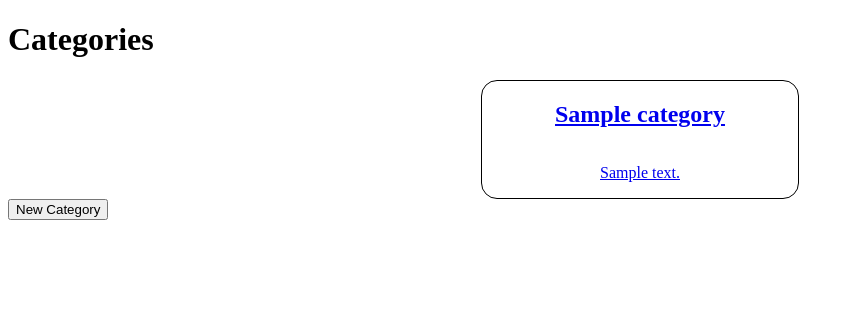
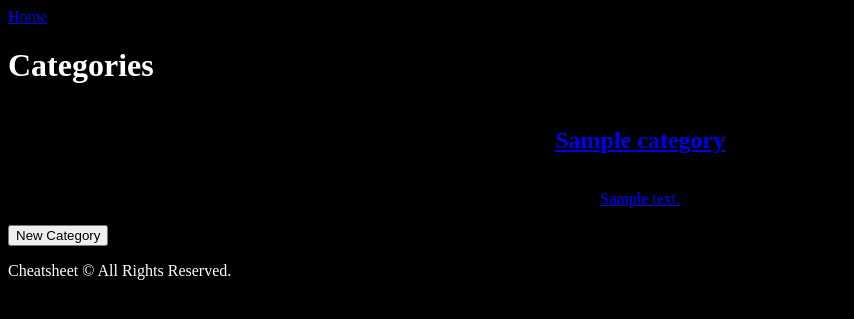
Before and after one commit to JaySoftwareSolutionsLLC/Udacity-FSND-Capstone, a Flask app: page /categories in a window 1280 px wide. Shown: the top 319 px of the page, without its empty margins (0-854 px from the left). Run offline with Flask 2, Linux system fonts and the light colour scheme; tables that the repository leaves empty hold one stand-in row (values such as "Sample post").

Commit message:
Creating a main template and linking to a stylesheet

```diff
--- /dev/null
+++ b/static/css/main.css
@@ -0,0 +1,5 @@
+html {
+  background: black;
+  color: white;
+}
+/*# sourceMappingURL=main.css.map */
--- /dev/null
+++ b/static/css/main.scss
@@ -0,0 +1,4 @@
+html {
+    background: black;
+    color: white;
+}
--- a/templates/categories.html
+++ b/templates/categories.html
@@ -1,10 +1,6 @@
-<!doctype html>
-<head>
-<meta charset="utf-8">
-<title></title>
-</head>
-<body>
-
+{% extends 'layouts/main.html' %}
+{% block title %}CheatSheets | Categories{% endblock %}
+{% block content %}
 <h1>Categories</h1>
 <section style='display: flex; flex-flow: row wrap; width: 100%; justify-content: space-around;'>
     {% for cat in cats %}
@@ -15,5 +11,4 @@
     {% endfor %}
 </section>
 <button>New Category</button>
-</body>
-</html>
+{% endblock %}
--- /dev/null
+++ b/templates/layouts/main.html
@@ -0,0 +1,50 @@
+<!doctype html>
+<head>
+<meta charset="utf-8">
+<title>{% block title %}{% endblock %}</title>
+
+<!-- meta -->
+<meta name="description" content="">
+<meta name="author" content="">
+<meta name="viewport" content="width=device-width,initial-scale=1">
+<!-- /meta -->
+
+<!-- styles -->
+<link type="text/css" rel="stylesheet" href="/static/css/main.css">
+
+<!-- favicons -->
+
+<!-- scripts -->
+
+<!--[if lt IE 9]><script src="/static/js/libs/respond-1.4.2.min.js"></script><![endif]-->
+<!-- /scripts -->
+</head>
+<body>
+
+    <!-- Fixed navbar -->
+    <header>
+        <span class='left-side'>
+            <a href='/categories'>Home</a>
+        </span>
+        <span class='right-side'>
+            <i class="fas fa-user"></i>
+        </span>
+    </header>
+
+    <!-- Begin page content -->
+    <main id="content" role="main" class="container">
+
+        <!-- Messages -->
+
+        <!-- Main content -->
+      {% block content %}{% endblock %}
+
+    </main>
+
+  <footer>
+      <p>Cheatsheet &copy; All Rights Reserved.</p>
+      {% block footer %}{% endblock %}
+  </footer>
+
+</body>
+</html>
```
Also changed, not shown: static/css/reset.scss (added), 1 other file. Lines whose indentation alone changed are shown as unchanged.
